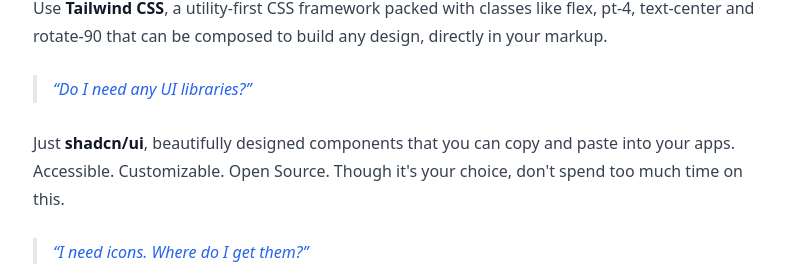
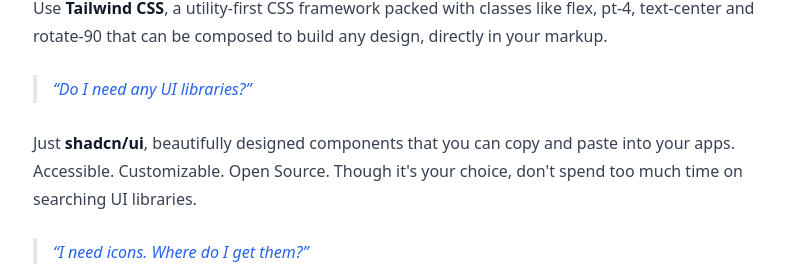
Before and after one commit to nrjdalal/v0.nrjdalal.com, a Next.js app: page /blog/javascript in a window 1280 px wide. Shown: the part 1317-1581 px from the top of the page, without its empty margins (243-1031 px from the left). Built offline with nearby package versions, Linux system fonts and the light colour scheme; no server answers.

Commit message:
Update page.mdx

```diff
--- a/src/app/(mdx)/blog/javascript/page.mdx
+++ b/src/app/(mdx)/blog/javascript/page.mdx
@@ -42,7 +42,7 @@ Use **Tailwind CSS**, a utility-first CSS framework packed with classes like fle
 
 > Do I need any UI libraries?
 
-Just **shadcn/ui**, beautifully designed components that you can copy and paste into your apps. Accessible. Customizable. Open Source. Though it's your choice, don't spend too much time on this.
+Just **shadcn/ui**, beautifully designed components that you can copy and paste into your apps. Accessible. Customizable. Open Source. Though it's your choice, don't spend too much time on searching UI libraries.
 
 > I need icons. Where do I get them?
 
```
